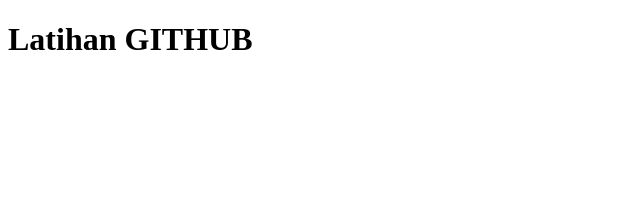
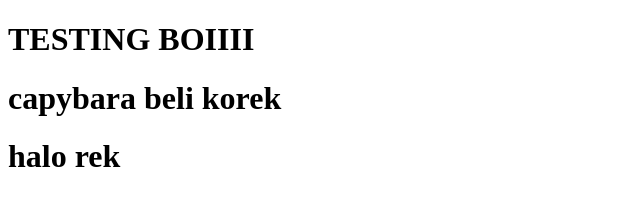
Before and after one commit to mangcecep/latihan-gthub, a plain HTML site: page index.html in a window 1280 px wide. Shown: the whole page, without its empty margins (0-640 px from the left). Drawn offline with Linux system fonts and the light colour scheme.

Commit message:
commit terakir

```diff
--- /dev/null
+++ b/index.css
@@ -0,0 +1,3 @@
+body {
+    background-color: aliceblue;
+}
--- a/index.html
+++ b/index.html
@@ -8,7 +8,9 @@
 </head>
 
 <body>
-    <h1>Latihan GITHUB</h1>
+    <h1><b>TESTING BOIIII</b></h1>
+    <h1><b>capybara beli korek</b></h1>
+    <h1><b>halo rek</b></h1>
 </body>
 
 </html>
```
